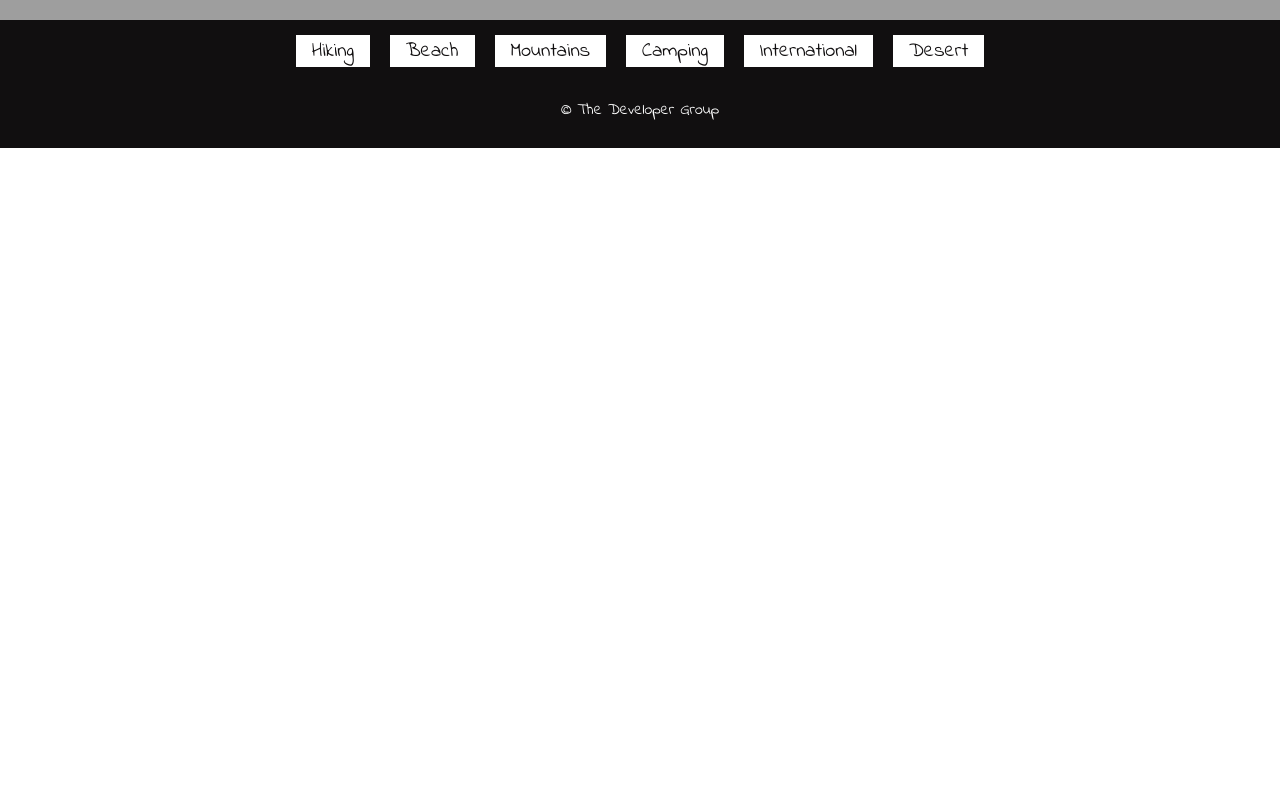
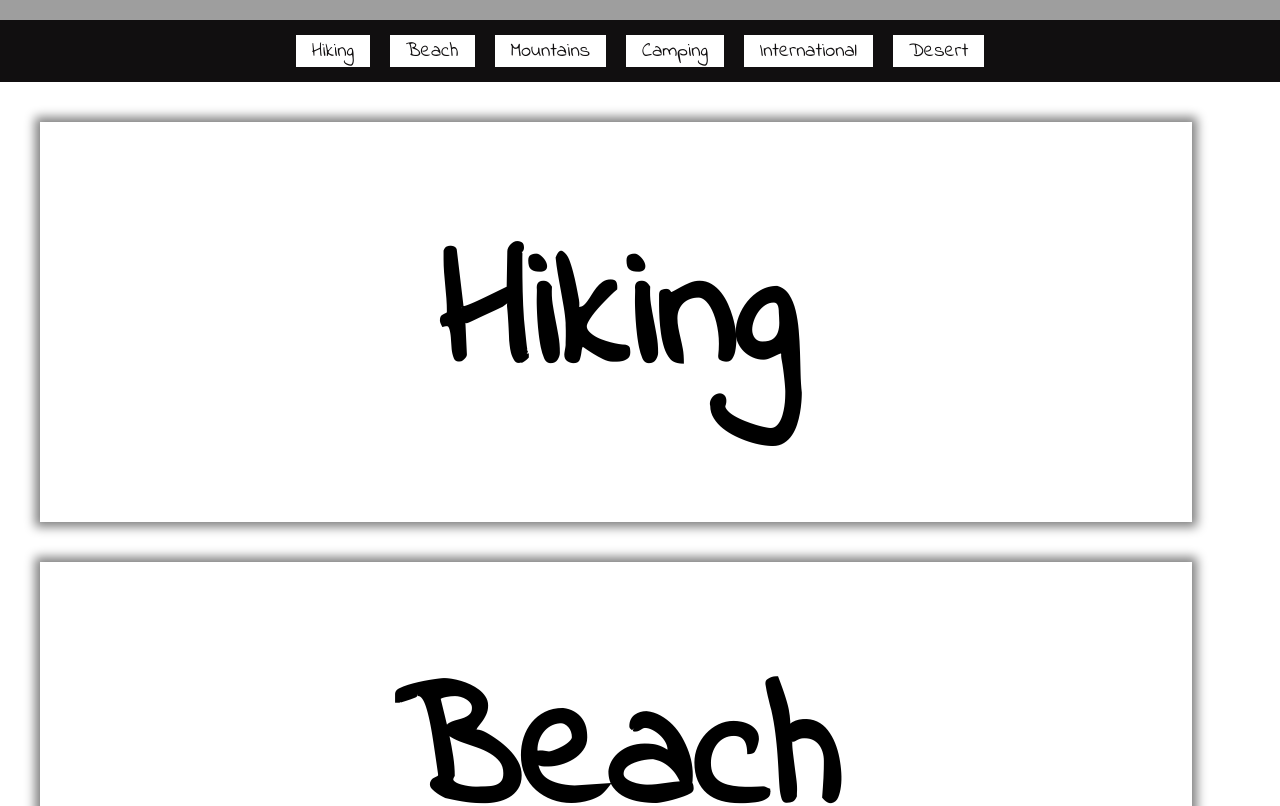
Before and after one commit to burnsgirl/inspiration, a React (Create React App) app: page /lists in a window 1280 px wide. Shown: the part 460-1266 px from the top of the page. Before the commit the page ends 800 px from the top, so only its background shows below. Built offline with nearby package versions, Linux system fonts and the light colour scheme; grey boxes are pictures that could not be loaded.

Commit message:
cards rendering to page

```diff
--- a/src/Pages/Lists/lists.css
+++ b/src/Pages/Lists/lists.css
@@ -71,3 +71,20 @@
 
   /* Change the background color of the dropdown button when the dropdown content is shown */
   .dropdown:hover .dropbtn {background-color: #3e8e41;}
+
+  .listCard {
+    display:flex;
+    justify-content: center;
+    align-items: center;
+    background-color: white;
+    height: 400px;
+    width: 90%;
+    margin: 40px;
+    box-shadow: 0px 0px 10px 5px grey;
+}
+
+.listCard h1 {
+    color: black;
+    font-size:170px;
+    font-family: 'Indie Flower', cursive;
+}
--- a/src/Pages/Lists/lists.js
+++ b/src/Pages/Lists/lists.js
@@ -1,6 +1,7 @@
 import { React } from "react";
 import "./lists.css";
 import { useHistory } from "react-router-dom";
+import lists from "../../lists.json";
 
 function Lists() {
 
@@ -70,6 +71,21 @@ function Lists() {
                     </div>
 
                 </div>
+                </section>
+
+                <section id="listBody listCards" >
+
+                    {lists.map ((props) => {
+                        return (
+
+
+                    <div className="listCard">
+                        <h1>{props.type}</h1>
+                        <img src={props.image} alt={props.alt} />
+                    </div>
+                        );
+                    })}
+
             </section>
         </div>
     )
--- /dev/null
+++ b/src/lists.json
@@ -0,0 +1,38 @@
+[
+    {
+        "id":0,
+        "type":"Hiking",
+        "image":"",
+        "alt":""
+    },
+    {
+        "id":1,
+        "type":"Beach",
+        "image":"",
+        "alt":""
+    },
+    {
+        "id":2,
+        "type":"Mountains",
+        "image":"",
+        "alt":""
+    },
+    {
+        "id":3,
+        "type":"Camping",
+        "image":"",
+        "alt":""
+    },
+    {
+        "id":4,
+        "type":"International",
+        "image":"",
+        "alt":""
+    },
+    {
+        "id":5,
+        "type":"Desert",
+        "image":"",
+        "alt":""
+    }
+]
```
